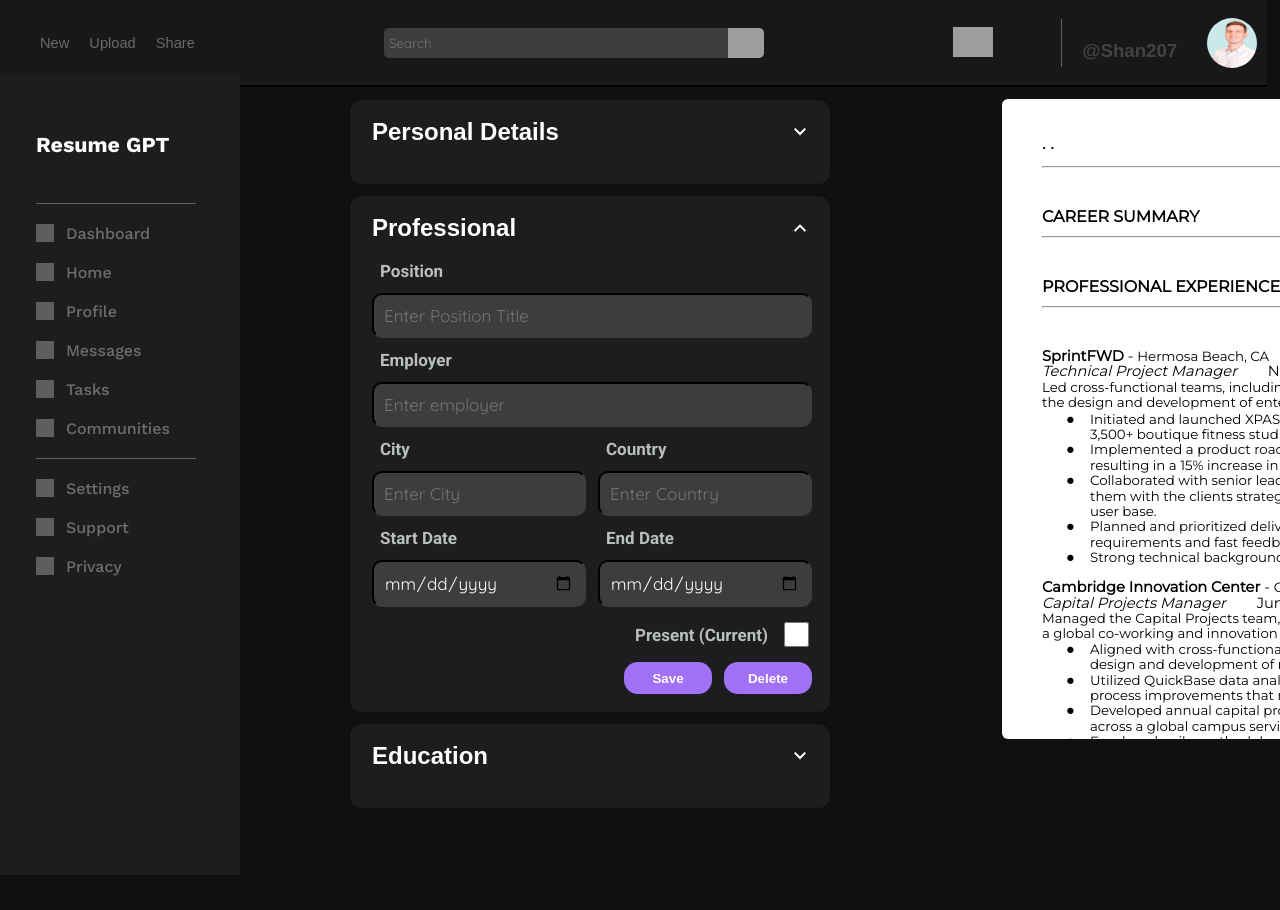
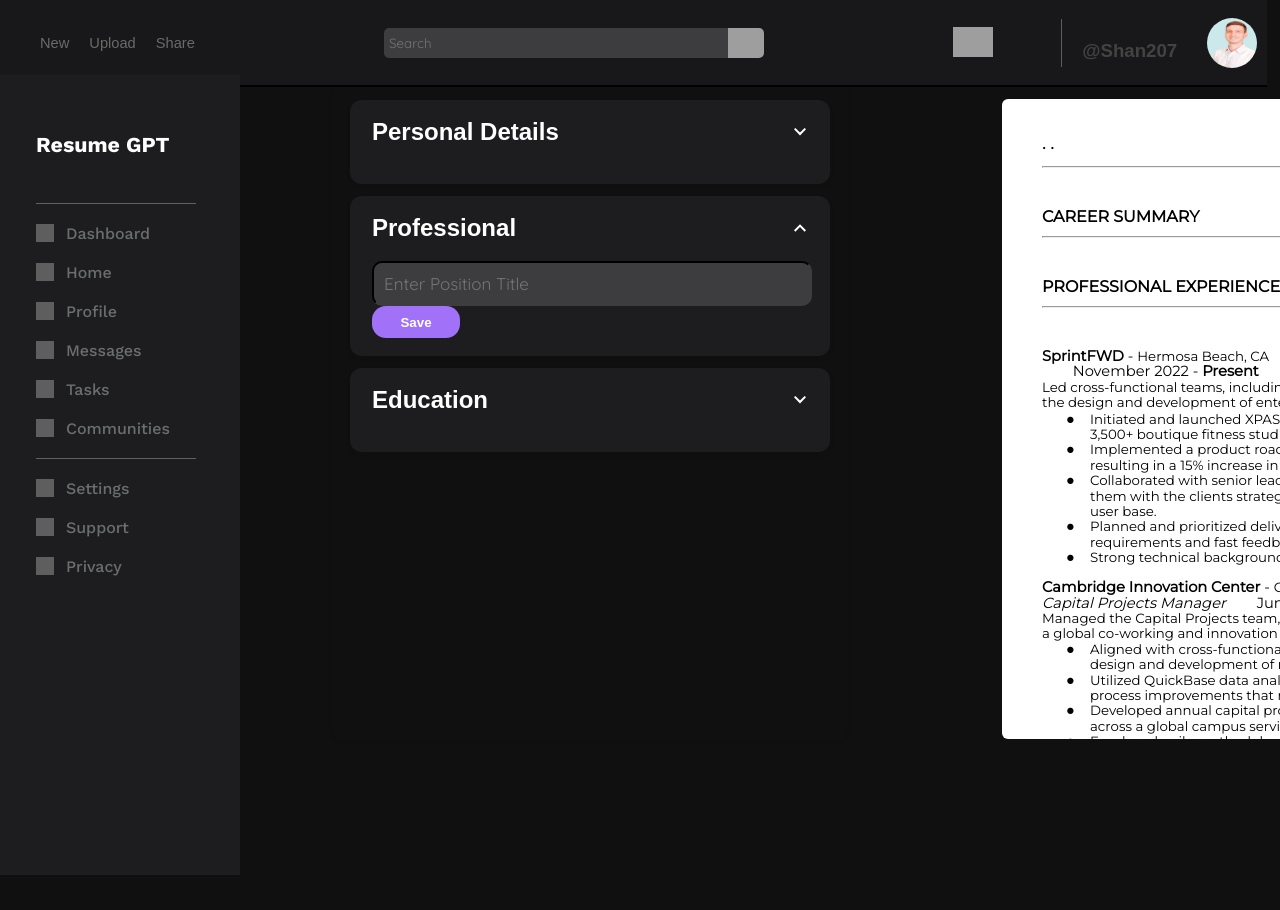
Before and after one commit to schaulet207/resumeBuilder, a React (Vite) app in the folder resumeBuilder/: page / in a window 1280 px wide. Both pictures are taken after a click on the element "Professional". Shown: the top 910 px of the page. Built offline with nearby package versions, Linux system fonts and the light colour scheme; grey boxes are pictures that could not be loaded; a web font is replaced by a local one.

Commit message:
Create positions array, restructure 'Professional' UI for saving multiple positions. Need to add employer, startDate, etc

```diff
--- a/resumeBuilder/src/App.jsx
+++ b/resumeBuilder/src/App.jsx
@@ -6,59 +6,58 @@ import { DegreeInput, SchoolInput, SchoolCityInput, SchoolCountryInput, SchoolSt
 import { Accordion, AccordionSection } from './Accordion';
 
 function App() {
-
   // Create state variables for each input
-  const [fullName, setFullName] = useState('');
+  const [fullName, setFullName] = useState("");
   const handleFullNameChange = (newFullName) => {
     setFullName(newFullName);
   };
 
-  const [careerSummary, setCareerSummary] = useState('');
+  const [careerSummary, setCareerSummary] = useState("");
   const handleCareerSummaryChange = (newCareerSummary) => {
     setCareerSummary(newCareerSummary);
   };
 
-  const [email, setEmail] = useState('');
+  const [email, setEmail] = useState("");
   const handleEmailChange = (newEmail) => {
     setEmail(newEmail);
   };
 
-  const [phoneNumber, setPhoneNumber] = useState('');
+  const [phoneNumber, setPhoneNumber] = useState("");
   const handlePhoneChange = (newPhoneNumber) => {
     setPhoneNumber(newPhoneNumber);
   };
 
-  const [address, setAddress] = useState('');
+  const [address, setAddress] = useState("");
   const handleAddressChange = (newAddress) => {
     setAddress(newAddress);
   };
 
-  const [position, setPosition] = useState('');
+  const [position, setPosition] = useState("");
   const handlePositionChange = (newPosition) => {
     setPosition(newPosition);
   };
 
-  const [employer, setEmployer] = useState('');
+  const [employer, setEmployer] = useState("");
   const handleEmployerChange = (newEmployer) => {
     setEmployer(newEmployer);
   };
 
-  const [city, setCity] = useState('');
+  const [city, setCity] = useState("");
   const handleCityChange = (newCity) => {
     setCity(newCity);
   };
 
-  const [country, setCountry] = useState('');
+  const [country, setCountry] = useState("");
   const handleCountryChange = (newCountry) => {
     setCountry(newCountry);
   };
 
-  const [startDate, setStartDate] = useState('');
+  const [startDate, setStartDate] = useState("");
   const handleStartDateChange = (newStartDate) => {
     setStartDate(newStartDate);
   };
 
-  const [endDate, setEndDate] = useState('');
+  const [endDate, setEndDate] = useState("");
   const handleEndDateChange = (newEndDate) => {
     setEndDate(newEndDate);
   };
@@ -68,34 +67,44 @@ function App() {
     setPresent(newPresent);
   };
 
-  const [degree, setDegree] = useState('');
+  const [degree, setDegree] = useState("");
   const handleDegreeChange = (newDegree) => {
     setDegree(newDegree);
   };
 
-  const [school, setSchool] = useState('');
+  const [school, setSchool] = useState("");
   const handleSchoolChange = (newSchool) => {
     setSchool(newSchool);
   };
 
-  const [schoolCity, setSchoolCity] = useState('');
+  const [schoolCity, setSchoolCity] = useState("");
   const handleSchoolCityChange = (newSchoolCity) => {
     setSchoolCity(newSchoolCity);
   };
 
-  const [schoolCountry, setSchoolCountry] = useState('');
+  const [schoolCountry, setSchoolCountry] = useState("");
   const handleSchoolCountryChange = (newSchoolCountry) => {
     setSchoolCountry(newSchoolCountry);
   };
 
-  const [schoolStartDate, setSchoolStartDate] = useState('');
+  const [schoolStartDate, setSchoolStartDate] = useState("");
   const handleSchoolStartDateChange = (newSchoolStartDate) => {
     setSchoolStartDate(newSchoolStartDate);
   };
 
-  const [schoolEndDate, setSchoolEndDate] = useState('');
+  const [schoolEndDate, setSchoolEndDate] = useState("");
   const handleSchoolEndDateChange = (newSchoolEndDate) => {
     setSchoolEndDate(newSchoolEndDate);
+  };
+
+  // Create empty arrays
+  const [positions, setPositions] = useState([]); // An array to store positions
+  const [currentPosition, setCurrentPosition] = useState(""); // A state variable for the current position input field
+
+  // Create functions to save inputs to arrays
+  const handleSavePosition = (newPosition) => {
+    setPositions([...positions, { position: newPosition }]);
+    setCurrentPosition('');
   };
 
   function Preview() {
@@ -104,9 +113,7 @@ function App() {
 
      `;
 
-    return (
-      <div dangerouslySetInnerHTML={{ __html: htmlContent }}></div>
-    );
+    return <div dangerouslySetInnerHTML={{ __html: htmlContent }}></div>;
   }
 
   return (
@@ -146,6 +153,19 @@ function App() {
             </div>
           </AccordionSection>
           <AccordionSection title="Professional">
+            {positions.map((savedPosition, index) => (
+              <div key={index}>
+                <p>Position: {savedPosition.position}</p>
+              </div>
+            ))}
+            <PositionInput
+              currentPosition={currentPosition}
+              onPositionChange={setCurrentPosition} // Pass the setter function directly
+              onSavePosition={handleSavePosition}
+            />
+          </AccordionSection>
+
+          {/* <AccordionSection title="Professional">
             <div className="professional">
               <label className="input-text">Position</label>
               <PositionInput
@@ -198,7 +218,7 @@ function App() {
                 <button id="deleteButton">Delete</button>
               </div>
               </div>
-          </AccordionSection>
+          </AccordionSection> */}
           <AccordionSection title="Education">
             <div className="education">
               <label className="input-text">Education</label>
@@ -314,7 +334,13 @@ function App() {
               <span className="c3 c0">Hermosa Beach, CA</span>
             </p>
             <p className="c8">
-              <span className="c0 c5">Technical Project Manager</span>
+              <span className="c0 c5">
+                {positions.length > 0 && (
+                  <div>
+                    <p>Position: {positions[0].position}</p>
+                  </div>
+                )}
+              </span>
               <span className="c0">
                 &nbsp;&nbsp;&nbsp;&nbsp;&nbsp;&nbsp;&nbsp;&nbsp;November 2022 -{" "}
               </span>
--- a/resumeBuilder/src/Professional.jsx
+++ b/resumeBuilder/src/Professional.jsx
@@ -1,14 +1,22 @@
 import React from 'react';
 
-export function PositionInput({ position, onPositionChange }) {
+export function PositionInput({ currentPosition, onPositionChange, onSavePosition }) {
+  const handleSavePosition = () => {
+    onSavePosition(currentPosition);
+    // You can clear the input field here if needed
+  };
+
   return (
+    <div>
       <input
         className="inputs"
         type="text"
         placeholder="Enter Position Title"
-      value={position}
+        value={currentPosition}
         onChange={(e) => onPositionChange(e.target.value)}
       />
+      <button onClick={handleSavePosition}>Save</button>
+    </div>
   );
 }
 
```
Lines whose indentation alone changed are shown as unchanged.
